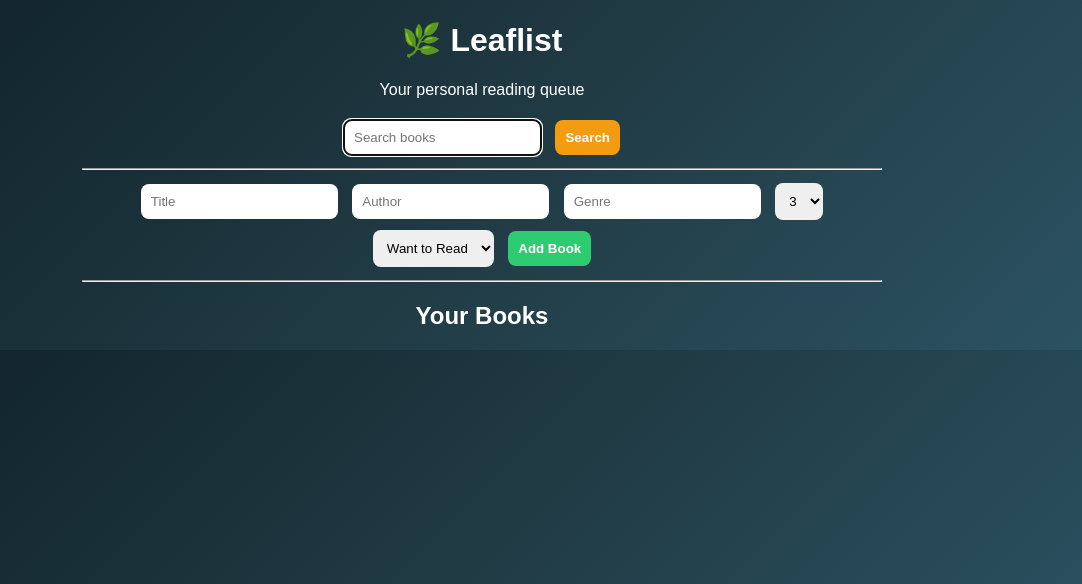
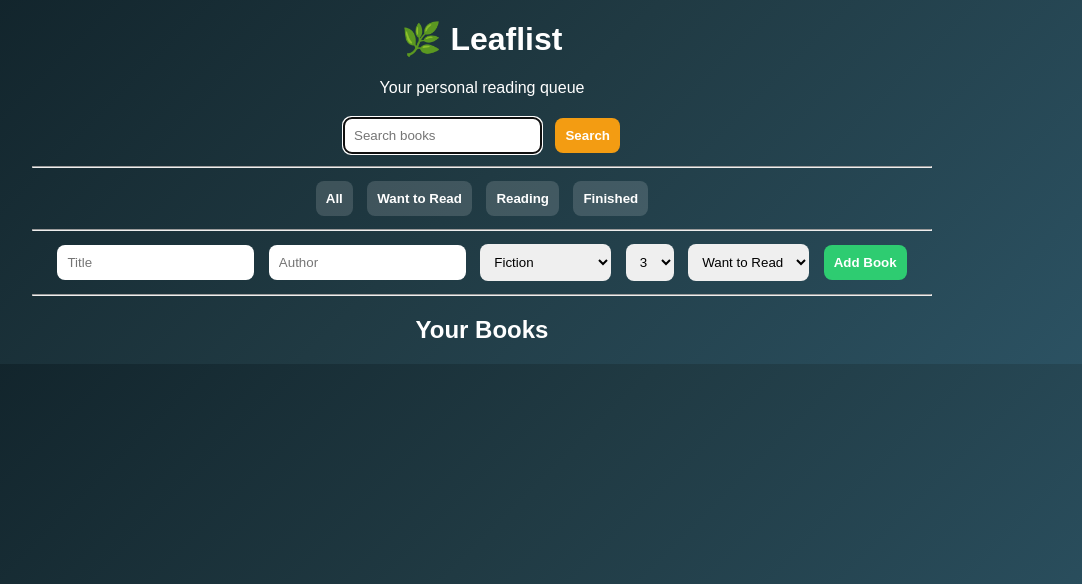
Before and after one commit to Tamyrah/MyBookWishList, a Flask app: page /home in a window 1280 px wide. Shown: the top 584 px of the page, without its empty margins (158-1240 px from the left). Run offline with Flask 3, Linux system fonts and the light colour scheme; data that the repository does not hold is empty.

Commit message:
Enhance home page layout and functionality
Updated styles and added genre dropdown for book addition. Reorganized filters and removed search results section.

```diff
--- a/templates/home.html
+++ b/templates/home.html
@@ -2,6 +2,7 @@
 <html>
 <head>
     <title>Leaflist</title>
+
     <style>
         body {
             font-family: Arial, sans-serif;
@@ -9,24 +10,61 @@
             color: white;
             text-align: center;
         }
-        .container { width: 90%; max-width: 800px; margin: auto; }
+
+        .container {
+            width: 90%;
+            max-width: 900px;
+            margin: auto;
+        }
+
+        h1 {
+            margin-top: 20px;
+        }
+
         .card {
             background: rgba(255,255,255,0.08);
             backdrop-filter: blur(18px);
             border-radius: 16px;
             padding: 16px;
-            margin: 18px 0;
+            margin: 20px 0;
             border: 1px solid rgba(255,255,255,0.15);
         }
-        input, select, button { padding: 10px; margin: 5px; border-radius: 8px; border: none; }
-        button { cursor: pointer; font-weight: bold; }
+
+        input, select, button {
+            padding: 10px;
+            margin: 5px;
+            border-radius: 8px;
+            border: none;
+        }
+
+        button {
+            cursor: pointer;
+            font-weight: bold;
+        }
+
         .add { background:#2ecc71; color:#fff; }
         .update { background:#f1c40f; }
         .remove { background:#e74c3c; color:#fff; }
         .search { background:#f39c12; color:#fff; }
-        img { border-radius: 8px; margin-top: 10px; }
+
+        /* STATUS COLORS */
+        .want { color:#4da6ff; }
+        .reading { color:#f1c40f; }
+        .finished { color:#2ecc71; }
+
+        .filters button {
+            margin: 5px;
+            background: rgba(255,255,255,0.15);
+            color: white;
+        }
+
+        img {
+            margin-top: 10px;
+            border-radius: 8px;
+        }
     </style>
 </head>
+
 <body>
 
 <div class="container">
@@ -43,13 +81,36 @@
 
 <hr>
 
-<!-- ADD -->
+<!-- FILTERS -->
+<div class="filters">
+    <a href="/home?user={{ user_key }}"><button>All</button></a>
+    <a href="/home?user={{ user_key }}&status=Want to Read"><button>Want to Read</button></a>
+    <a href="/home?user={{ user_key }}&status=Reading"><button>Reading</button></a>
+    <a href="/home?user={{ user_key }}&status=Finished"><button>Finished</button></a>
+</div>
+
+<hr>
+
+<!-- ADD BOOK -->
 <form action="/add" method="POST">
     <input type="hidden" name="user" value="{{ user_key }}">
 
     <input name="title" placeholder="Title" required>
     <input name="author" placeholder="Author">
-    <input name="genre" placeholder="Genre">
+
+    <!-- GENRE DROPDOWN -->
+    <select name="genre">
+        <option>Fiction</option>
+        <option>Non-Fiction</option>
+        <option>Fantasy</option>
+        <option>Romance</option>
+        <option>Mystery</option>
+        <option>Thriller</option>
+        <option>Self-Help</option>
+        <option>Biography</option>
+        <option>Science Fiction</option>
+        <option>Other</option>
+    </select>
 
     <select name="priority">
         <option value="1">1</option>
@@ -68,51 +129,6 @@
 </form>
 
 <hr>
-
-<h2>Your Books</h2>
-
-{% for book in books %}
-<div class="card">
-
-    <h3>{{ book.title }}</h3>
-    <p>{{ book.author }}</p>
-    <p>{{ book.genre }}</p>
-    <p>Priority: {{ book.priority }}</p>
-    <p>Status: {{ book.status }}</p>
-
-    <!-- REMOVE -->
-    <form action="/remove" method="POST">
-        <input type="hidden" name="user" value="{{ user_key }}">
-        <input type="hidden" name="id" value="{{ book.id }}">
-        <button class="remove">Remove</button>
-    </form>
-
-    <!-- UPDATE -->
-    <form action="/update" method="POST">
-        <input type="hidden" name="user" value="{{ user_key }}">
-        <input type="hidden" name="id" value="{{ book.id }}">
-
-        <input name="author" value="{{ book.author }}">
-        <input name="genre" value="{{ book.genre }}">
-
-        <select name="priority">
-            <option value="1" {% if book.priority == 1 %}selected{% endif %}>1</option>
-            <option value="2" {% if book.priority == 2 %}selected{% endif %}>2</option>
-            <option value="3" {% if book.priority == 3 %}selected{% endif %}>3</option>
-            <option value="4" {% if book.priority == 4 %}selected{% endif %}>4</option>
-        </select>
-
-        <select name="status">
-            <option {% if book.status == "Want to Read" %}selected{% endif %}>Want to Read</option>
-            <option {% if book.status == "Reading" %}selected{% endif %}>Reading</option>
-            <option {% if book.status == "Finished" %}selected{% endif %}>Finished</option>
-        </select>
-
-        <button class="update">Update</button>
-    </form>
-
-</div>
-{% endfor %}
 
 <!-- SEARCH RESULTS -->
 {% if results %}
@@ -146,6 +162,72 @@
 {% endfor %}
 {% endif %}
 
+<!-- USER BOOKS -->
+<h2>Your Books</h2>
+
+{% for book in books %}
+<div class="card">
+
+    <h3>{{ book.title }}</h3>
+    <p>{{ book.author }}</p>
+    <p>{{ book.genre }}</p>
+    <p>Priority: {{ book.priority }}</p>
+
+    <p class="
+        {% if book.status == 'Want to Read' %}want
+        {% elif book.status == 'Reading' %}reading
+        {% else %}finished
+        {% endif %}
+    ">
+        Status: {{ book.status }}
+    </p>
+
+    <!-- REMOVE -->
+    <form action="/remove" method="POST">
+        <input type="hidden" name="user" value="{{ user_key }}">
+        <input type="hidden" name="id" value="{{ book.id }}">
+        <button class="remove">Remove</button>
+    </form>
+
+    <!-- UPDATE -->
+    <form action="/update" method="POST">
+        <input type="hidden" name="user" value="{{ user_key }}">
+        <input type="hidden" name="id" value="{{ book.id }}">
+
+        <input name="author" value="{{ book.author }}">
+
+        <select name="genre">
+            <option>{{ book.genre }}</option>
+            <option>Fiction</option>
+            <option>Non-Fiction</option>
+            <option>Fantasy</option>
+            <option>Romance</option>
+            <option>Mystery</option>
+            <option>Thriller</option>
+            <option>Self-Help</option>
+            <option>Biography</option>
+            <option>Science Fiction</option>
+        </select>
+
+        <select name="priority">
+            <option value="1" {% if book.priority == 1 %}selected{% endif %}>1</option>
+            <option value="2" {% if book.priority == 2 %}selected{% endif %}>2</option>
+            <option value="3" {% if book.priority == 3 %}selected{% endif %}>3</option>
+            <option value="4" {% if book.priority == 4 %}selected{% endif %}>4</option>
+        </select>
+
+        <select name="status">
+            <option {% if book.status == "Want to Read" %}selected{% endif %}>Want to Read</option>
+            <option {% if book.status == "Reading" %}selected{% endif %}>Reading</option>
+            <option {% if book.status == "Finished" %}selected{% endif %}>Finished</option>
+        </select>
+
+        <button class="update">Update</button>
+    </form>
+
+</div>
+{% endfor %}
+
 </div>
 
 </body>
```
